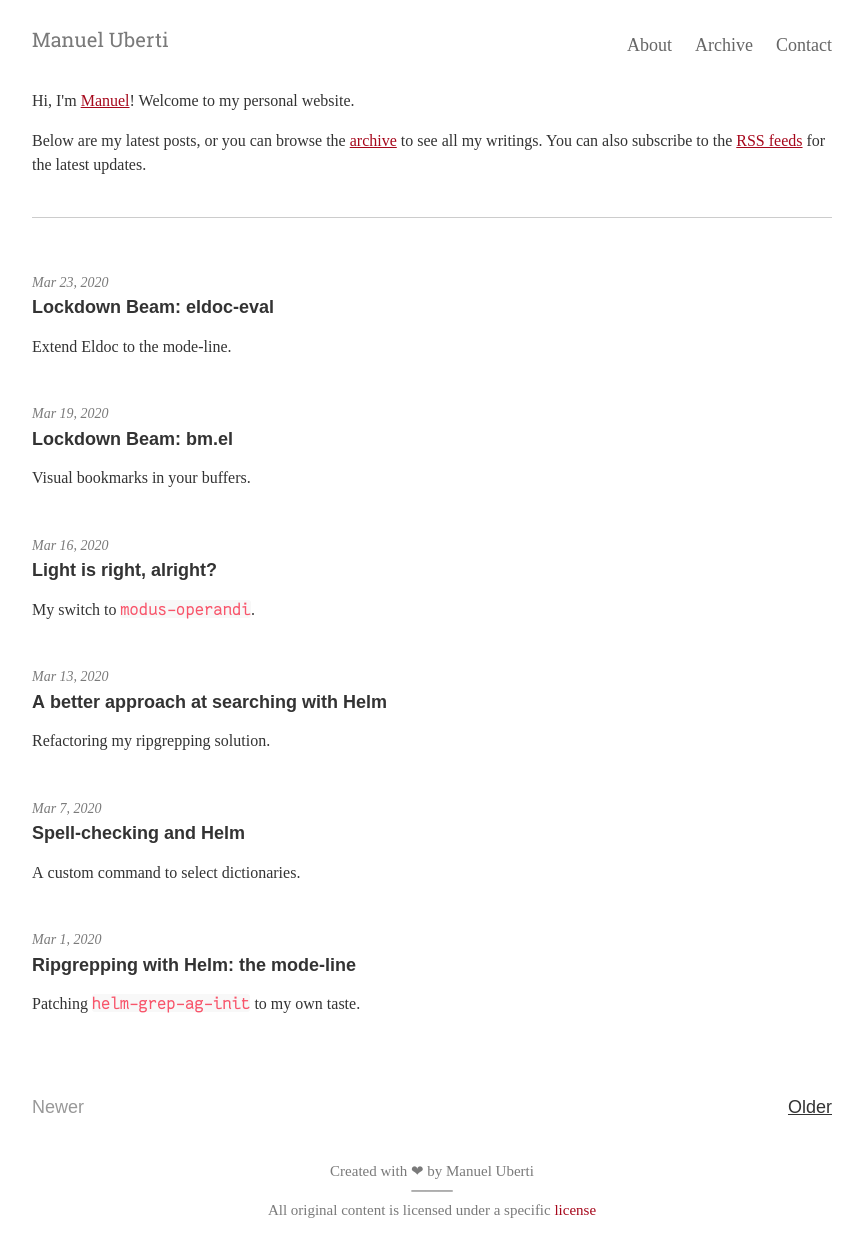
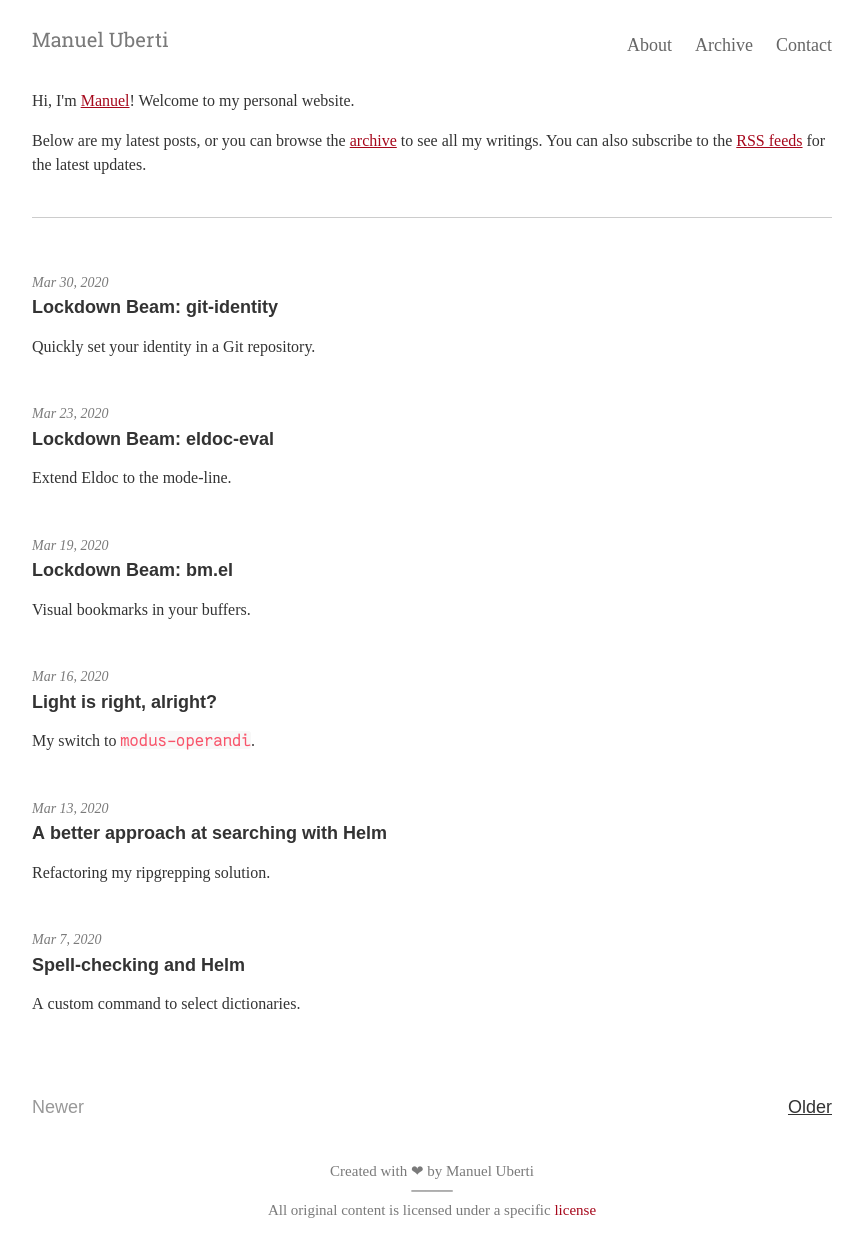
Before and after one commit to manuel-uberti/manuel-uberti.github.io, a Jekyll site: the page built from index.html, in a window 1280 px wide. Shown: the whole page, without its empty margins (208-1071 px from the left). Built offline with Jekyll 4.4.1, drawn with Linux system fonts in a browser that asks for light colours; some web fonts are replaced; the list of posts is cut into pages by our own code.

Commit message:
Add new post

```diff
--- a/_posts/2020-03-19-lockdown-beam-bm.md
+++ b/_posts/2020-03-19-lockdown-beam-bm.md
@@ -16,6 +16,11 @@ categories: emacs
       <li>
         <a href="https://www.manueluberti.eu/emacs/2020/03/23/lockdown-beam-eldoc-eval/">
           eldoc-eval
+        </a>
+      </li>
+      <li>
+        <a href="https://www.manueluberti.eu/emacs/2020/03/30/lockdown-beam-git-identity/">
+          git-identity
         </a>
       </li>
     </ul>
--- a/_posts/2020-03-23-lockdown-beam-eldoc-eval.md
+++ b/_posts/2020-03-23-lockdown-beam-eldoc-eval.md
@@ -16,6 +16,11 @@ categories: emacs
         </a>
       </li>
       <li>eldoc-eval</li>
+      <li>
+        <a href="https://www.manueluberti.eu/emacs/2020/03/30/lockdown-beam-git-identity/">
+          git-identity
+        </a>
+      </li>
     </ul>
   </div>
 </div>
--- /dev/null
+++ b/_posts/2020-03-30-lockdown-beam-git-identity.md
@@ -0,0 +1,70 @@
+---
+layout:     post
+title:      ! 'Lockdown Beam: git-identity'
+date:       2020-03-30
+summary:    Quickly set your identity in a Git repository.
+categories: emacs
+---
+
+<div style="padding-bottom: 15px">
+  <div class="box">
+    <h3>Lockdown Beam</h3>
+    <ul>
+      <li>
+        <a href="https://www.manueluberti.eu/emacs/2020/03/19/lockdown-beam-bm/">
+          bm.el
+        </a>
+      </li>
+      <li>
+        <a href="https://www.manueluberti.eu/emacs/2020/03/23/lockdown-beam-eldoc-eval/">
+          eldoc-eval
+        </a>
+      </li>
+      <li>git-identity</li>
+    </ul>
+  </div>
+</div>
+
+The situation doesn’t seem to get any better, does it? We are still confined in
+our homes, still wary about our movements and contacts. Since not even running
+outside is allowed, I am getting lazy, to the point that I’ve never thought I’d
+miss the gym so much. It’s time to resort to in-house crunches and push-ups,
+I suppose.
+
+Meanwhile, let’s not forget about Emacs. Last time I hinted at a Git-related
+package, but at this point wouldn’t writing about Magit again be out of
+fashion[^1]?
+
+When it comes to Git repository, the only thing I am not using Magit for is
+checking and setting my identity. I’m not sure this is a common problem, but
+I have to handle two Git identities on the same machine, one for personal
+repositories and one for work projects.
+
+Without Akira Komamura’s [git-identity](https://github.com/akirak/git-identity.el) this situation was leading me to
+confusion, because more often than not I found myself committing and pushing
+work stuff with my personal identity. One could manually edit `.git/config` every
+time or use Git’s own commands to deal with this, but to me these are both
+cumbersome alternatives compared to the simplicity of Konamura’s package.
+
+The only configuration needed for me after the installation was binding <kbd>I</kbd> to
+`git-identity-info` in `magit-status-mode-map`. Now once I cloned a new repository
+I can easily check whether the identity is correct or not.
+
+<div style="text-align: center; padding-top: 5px; padding-bottom: 5px">
+    <a href="https://raw.githubusercontent.com/manuel-uberti/manuel-uberti.github.io/master/images/git-identity.png"
+       target="_blank">
+      <img src="/images/git-identity.png">
+    </a>
+</div>
+
+Furthermore, `git-identity` can help even if for some random reason I didn’t rely
+on `git-identity-info`. With `git-identity-magit-mode` enabled, `git-identity` makes
+sure that on `magit-commit` a global or a local identity is actually set.
+
+Next time we are going to play hide and seek with the mode-line.
+
+Stay safe.
+
+## Notes
+
+[^1]: I am kidding, Magit is always stylish.
```
Also changed, not shown: images/git-identity.png (added).
